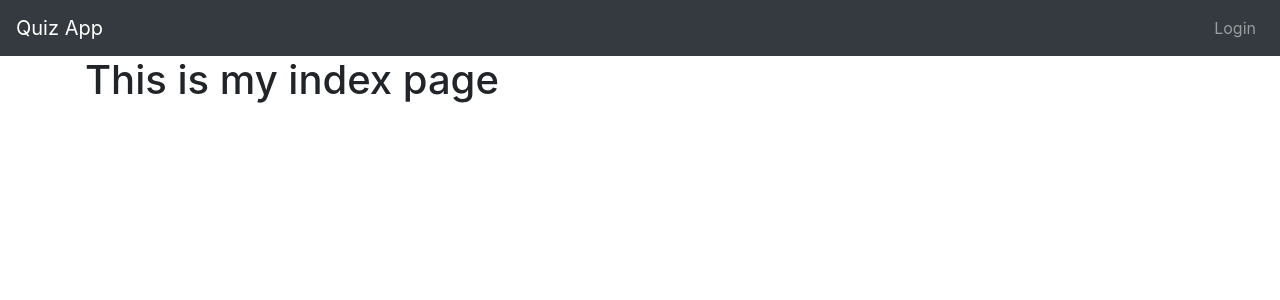
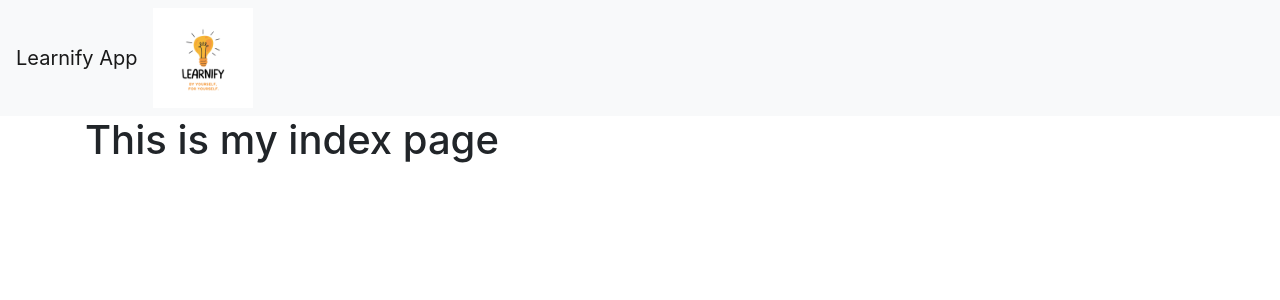
Before and after one commit to MaticFuc/Dragonhack2022, a Django app: page / in a window 1280 px wide. Shown: the top 300 px of the page. Run offline with Django 3.2, Linux system fonts and the light colour scheme; some libraries are stand-ins or nearby versions.

Commit message:
Updated htmls

```diff
--- a/quiz/forms.py
+++ b/quiz/forms.py
@@ -26,7 +26,7 @@ class TypeForm(forms.Form):
 
 
 class AppForm(forms.Form):
-    text_area = forms.CharField(widget=forms.Textarea(attrs={'name':'body', 'rows':'10', 'cols':'20'}),required = False)
+    text_area = forms.CharField(widget=forms.Textarea(attrs={'name':'body', 'rows':'1', 'cols':'20'}),required = False)
     app_choice = forms.CharField(label="App type", widget=forms.Select(choices = CHOICES_APP))
     source_choice = forms.CharField(label="App type", widget=forms.Select(choices = CHOICES_SOURCE))
     query = forms.CharField(label="query", max_length = 100,required = False)
--- a/quiz/templates/base.html
+++ b/quiz/templates/base.html
@@ -20,15 +20,19 @@
 </head>
 
 <body>
-  <nav class="navbar navbar-expand-lg navbar-dark bg-dark">
-    <a class="navbar-brand" href="{% url 'index' %}">Quiz App</a>
+
+  <nav class="navbar navbar-expand-lg navbar-light bg-light">
+    <a class="navbar-brand" href="{% url 'index' %}">Learnify App</a>
+	{% load static %}
+	<img src = "{% static 'logo.png' %}", height="100px">
     <button class="navbar-toggler" type="button" data-toggle="collapse" data-target="#navbarSupportedContent" aria-controls="navbarSupportedContent"
       aria-expanded="false" aria-label="Toggle navigation">
       <span class="navbar-toggler-icon"></span>
     </button>
+
     <div class="collapse navbar-collapse" id="navbarSupportedContent">
       <ul class="navbar-nav rm-auto">
-        {% if user.is_authenticated %}
+        {% if False %}
         <li class="nav-tem" style="color:gray">
           <a href="{% url 'quiz_index' %}" class="nav-link">Quizzes</a>
         </li>
@@ -40,10 +44,8 @@
       </ul>
       <ul class="navbar-nav ml-auto">
         <li class="nav-item ">
-          {% if user.is_authenticated %}
+          {% if False %}
           <a class="nav-link" href="{% url 'logout' %}">logout</a>
-          {% else %}
-          <a class="nav-link" href="{% url 'login' %}">Login</a>
           {% endif %}
         </li>
       </ul>
@@ -65,6 +67,7 @@
 
   </div>
 
+
   <!-- After the quiz content -->
 
 
```
Also changed, not shown: quiz/static/logo.png (added).
